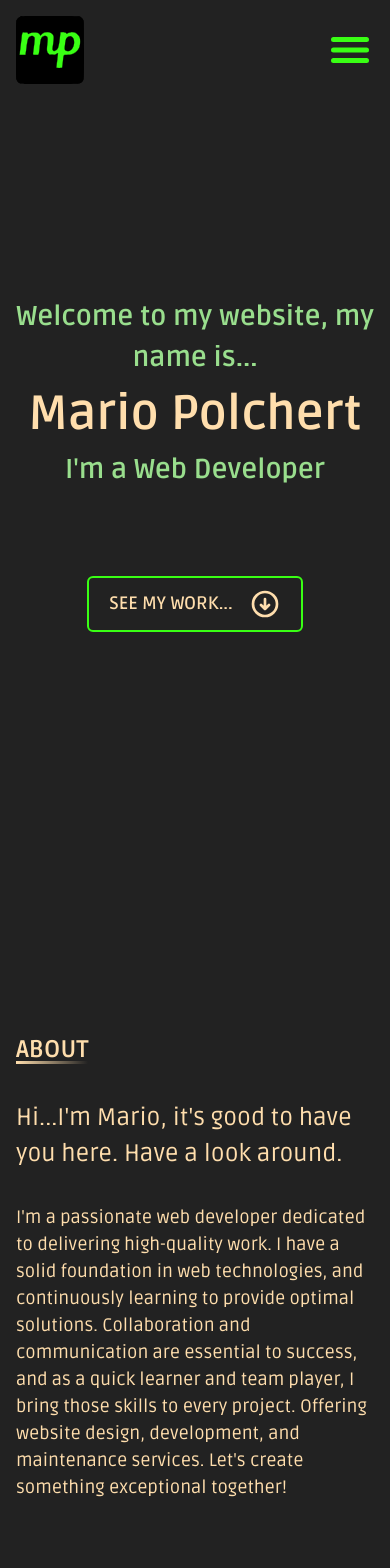
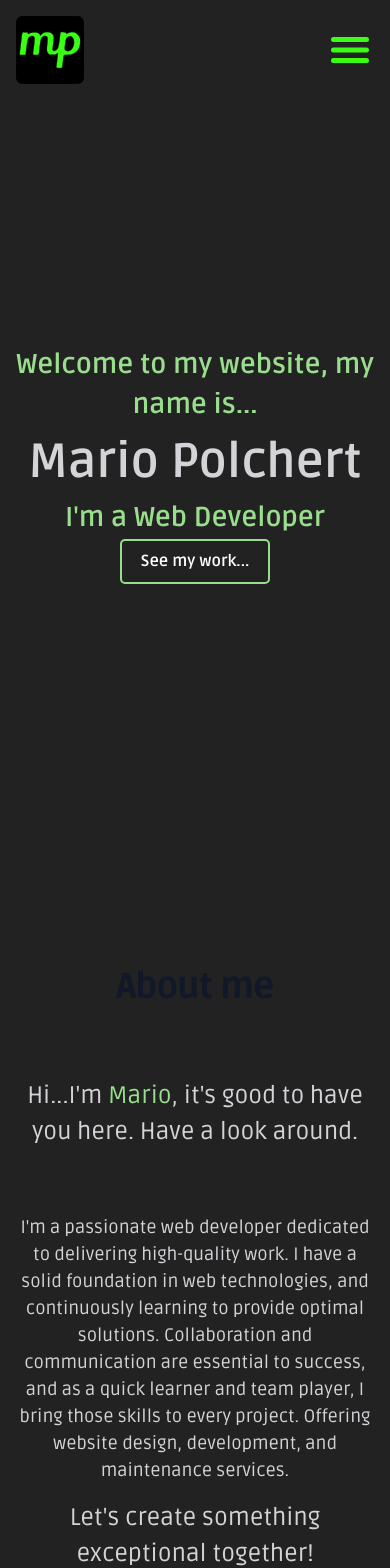
Before and after one commit to EppurSiMuove/eppursimuove.github.io, a React (Vite) app: page / in a window 390 px wide. Shown: the top 1568 px of the page. Built offline with nearby package versions, Linux system fonts and the light colour scheme.

Commit message:
site responsive, changed buttons, working fine

```diff
--- a/src/components/About.jsx
+++ b/src/components/About.jsx
@@ -1,34 +1,34 @@
 const About = () => {
     return (
-        <section id="about" className="grid min-h-screen w-screen bg-darkText ">
-            <div className="grid place-content-center h-auto px-4 md:w-1/2 mx-auto  ">
-                <div className=" text-lightText ">
-                    <div className=" space-y-8 ">
-                        <h2 className="text-2xl font-bold sm:text-3xl lg:text-4xl">
-                            <span className="custom-underline cursor-pointer duration-1000 hover:text-accent">
-                                ABOUT
-                            </span>
+        <section
+            id="about"
+            className="grid min-h-screen w-screen bg-darkText landscape:scroll-mt-16 landscape:lg:scroll-mt-0 landscape:pt-12 landscape:lg:pt-0 "
+        >
+            <div className="grid place-content-center h-auto px-4 md:w-1/2 mx-auto ">
+                <div className=" text-lightText space-y-8 portrait:space-y-16">
+                    <h2 className="mb-4 text-4xl tracking-tight font-extrabold text-center text-gray-900 dark:text-white">
+                        About me
                     </h2>
-                        <p className="text-lg md:text-2xl landscape-xs:text-2xl portrait:text-2xl">
+                    <p className="text-center text-lg md:text-2xl landscape-xs:text-2xl portrait:text-2xl md:animate-pulse hover:animate-none">
                         Hi...I&apos;m
-                            <span className=" cursor-pointer duration-1000 hover:animate-none hover:text-accent md:animate-pulse">
+                        <span className="text-paleGreen cursor-pointer duration-1000 hover:animate-none hover:text-accent">
                             &nbsp;Mario
                         </span>
-                            , it&apos;s good to have you here. Have a look
-                            around.
+                        , it&apos;s good to have you here. Have a look around.
                     </p>
-                        <p className="text-lg md:text-xl landscape-xs:text-xl">
+                    <p className="text-center text-lg md:text-xl landscape-xs:text-xl">
                         I&apos;m a passionate web developer dedicated to
-                            delivering high-quality work. I have a solid
-                            foundation in web technologies, and continuously
-                            learning to provide optimal solutions. Collaboration
-                            and communication are essential to success, and as a
-                            quick learner and team player, I bring those skills
-                            to every project. Offering website design,
-                            development, and maintenance services. Let&apos;s
-                            create something exceptional together!
+                        delivering high-quality work. I have a solid foundation
+                        in web technologies, and continuously learning to
+                        provide optimal solutions. Collaboration and
+                        communication are essential to success, and as a quick
+                        learner and team player, I bring those skills to every
+                        project. Offering website design, development, and
+                        maintenance services. <br />
+                        <h2 className="block mt-4 text-lg md:text-2xl landscape-xs:text-2xl portrait:text-2xl ">
+                            Let&apos;s create something exceptional together!
+                        </h2>
                     </p>
-                    </div>
                 </div>
             </div>
         </section>
--- a/src/components/Footer.jsx
+++ b/src/components/Footer.jsx
@@ -3,7 +3,7 @@ const Footer = () => {
 
     return (
         <footer className="flex flex-col items-center pb-2">
-            <h1 className="bg-darkText text-[1.2rem] font-thin tracking-wider text-lightText portrait:text-[1rem]">
+            <h1 className="bg-darkText text-[1.2rem] font-extrabold tracking-wider text-lightText portrait:text-[1rem]">
                 Made by Mario Polchert &copy; {year}
             </h1>
         </footer>
--- a/src/components/Hero.jsx
+++ b/src/components/Hero.jsx
@@ -2,7 +2,7 @@ const Hero = () => {
     return (
         <section id="home" className="bg-darkText grid h-screen w-screen ">
             <div className="h-full w-full grid place-content-center">
-                <div className="pt-[10vh] portrait:pt-[10vh]  md:pl-12 md:pt-[10vh]">
+                <div className="pt-[10vh] portrait:pt-[10vh] flex flex-col md:pl-12 md:pt-0">
                     <h2 className="portrait:mx-auto landscape:text-left portrait:text-center portrait:text-[1.7rem] landscape:text-2xl  landscape:lg:text-5xl md:text-[3rem]  text-paleGreen hover:text-accent duration-1000 cursor-pointer font-bold tracking-normal w-fit">
                         Welcome to my website, my name is...
                     </h2>
@@ -17,27 +17,9 @@ const Hero = () => {
                     </h2>
                     <button
                         type="button"
-                        className="btn-group group flex portrait:mx-auto mt-[10vh] portrait:mt-[10vh]  md:mt-[5vh] md:w-fit lg:ml-0 text-lightText hover:text-accent hover:border-red-600 bg-darkText border-accent border-2 font-semibold rounded-md text-lg px-5 py-2.5  duration-500"
+                        className="custom-button portrait:mx-auto landscape:w-12 landscape:mt-4 landscape:lg:mt-0"
                     >
-                        <a href="#work" className="flex space-x-4 items-center">
-                            <span className="flex mx-auto items-center">
-                                SEE MY WORK...
-                            </span>
-                            <svg
-                                xmlns="http://www.w3.org/2000/svg"
-                                fill="none"
-                                viewBox="0 0 24 24"
-                                strokeWidth="2"
-                                stroke="currentColor"
-                                className="w-8 h-8 py-auto group-hover:text-red-600 group-hover:duration-500"
-                            >
-                                <path
-                                    strokeLinecap="round"
-                                    strokeLinejoin="round"
-                                    d="M9 12.75l3 3m0 0l3-3m-3 3v-7.5M21 12a9 9 0 11-18 0 9 9 0 0118 0z"
-                                />
-                            </svg>
-                        </a>
+                        <a href="#work">See my work...</a>
                     </button>
                 </div>
             </div>
@@ -46,18 +28,3 @@ const Hero = () => {
 };
 
 export default Hero;
-
-<svg
-    xmlns="http://www.w3.org/2000/svg"
-    fill="none"
-    viewBox="0 0 24 24"
-    strokeWidth={1.5}
-    stroke="currentColor"
-    className="w-6 h-6"
->
-    <path
-        strokeLinecap="round"
-        strokeLinejoin="round"
-        d="M9 12.75l3 3m0 0l3-3m-3 3v-7.5M21 12a9 9 0 11-18 0 9 9 0 0118 0z"
-    />
-</svg>;
--- a/src/components/Navbar.jsx
+++ b/src/components/Navbar.jsx
@@ -51,10 +51,10 @@ const Navbar = () => {
                         </li>
                         <li>
                             <a
-                                className="group text-lightText transition-all duration-500 ease-in-out hover:text-accent"
+                                className="group text-lightText transition-all duration-500 ease-in-out hover:text-accent "
                                 href="#tools"
                             >
-                                <span className="bg-gradient-to-r from-accent to-accent bg-[length:0%_2px] bg-left-bottom bg-no-repeat transition-all duration-500 ease-out group-hover:bg-[length:100%_2px]">
+                                <span className="bg-gradient-to-r from-accent to-accent bg-[length:0%_2px] bg-left-bottom bg-no-repeat transition-all duration-500 ease-out group-hover:bg-[length:100%_2px] ">
                                     TOOLS
                                 </span>
                             </a>
--- a/src/components/Tools.jsx
+++ b/src/components/Tools.jsx
@@ -9,12 +9,13 @@ import Tailwind from "../assets/tailwind.png";
 
 const Tools = () => {
     return (
-        <section id="tools" className="bg-darkText grid min-h-screen w-screen ">
+        <section
+            id="tools"
+            className="bg-darkText grid min-h-screen w-screen portrait:scroll-mt-8 scroll-mt-0 landscape:pt-24 landscape:lg:pt-0"
+        >
             <div className=" w-1/2 portrait:w-full mx-auto grid p-4 grid-cols-1 place-content-center">
-                <h2 className="text-2xl sm:text-3xl lg:text-4xl font-bold text-lightText ">
-                    <span className="custom-underline hover:text-accent duration-1000 cursor-pointer">
-                        TOOLS
-                    </span>
+                <h2 className="mb-4 text-4xl tracking-tight font-extrabold text-center text-gray-900 dark:text-white">
+                    Tools
                 </h2>
                 <div className="grid text-lightText  ">
                     <div className="w-full grid portrait:grid-cols-2  md:grid-cols-4 gap-4 text-center py-8">
--- a/src/index.css
+++ b/src/index.css
@@ -12,19 +12,60 @@
   html {
     @apply scroll-smooth;
   }
-  .content {
+  /* .content {
     @apply bg-darkText mx-auto text-center md:max-w-screen-md lg:max-w-screen-lg min-h-screen;
-  }
+  } */
   /* .content {
     @apply bg-darkText w-[80vw] h-[80vh] sm:h-[60vh] mt-[10vh] landscape:mt-[20vh] mx-auto;
   } */
   .mobile-menu-open {
     @apply fixed inset-0 overflow-y-hidden flex flex-col w-screen h-screen items-center bg-darkText opacity-[98%] p-4 z-auto;
   }
-  .custom-underline {
+
+  /* .custom-underline {
     background-image: linear-gradient(to right, currentColor 0%, transparent 100%);
-    background-repeat: repeat-x;
-    background-size: 100% 3px;
-    background-position: 0 100%;
+      background-repeat: repeat-x;
+      background-size: 100% 3px;
+      background-position: 0 100%;
+    } */
+
+  .custom-button {
+  min-width: 150px;
+  height: 45px;
+  padding: 8px 12px;
+  font-weight: bold;
+  cursor: pointer;
+  transition: all 0.5s ease;
+  position: relative;
+  display: inline-block;
+  outline: none;
+  border-radius: 5px;
+  z-index: 0;
+  background: transparent;
+  overflow: hidden;
+  border: 2px solid #99de8d;
+  color: white;
   }
+  .custom-button:hover {
+    color: #222;
+    font-weight: 800;
+    border: 2px solid #39ff14;
+    scale: 1.05;
+  }
+  .custom-button:hover:after {
+    width: 100%;
+  }
+  .custom-button:after {
+    content: "";
+    position: absolute;
+    z-index: -1;
+    transition: all 0.3s ease;
+    left: 0;
+    top: 0;
+    width: 0;
+    height: 100%;
+    background: #39ff14;
+
+  }
+
 }
--- a/tailwind.config.js
+++ b/tailwind.config.js
@@ -15,7 +15,7 @@ export default {
             },
             colors: {
                 accent: "#39ff14",
-                lightText: "#FFDEAD",
+                lightText: "#d4d4d8",
                 darkText: "#222",
                 paleGreen: "#99de8d",
             },
```
Also changed, not shown: src/components/Contact.jsx (+21 -21 lines), src/components/Social.jsx (+4 -4 lines), src/components/Work.jsx (+5 -7 lines). Lines whose indentation alone changed are shown as unchanged.
